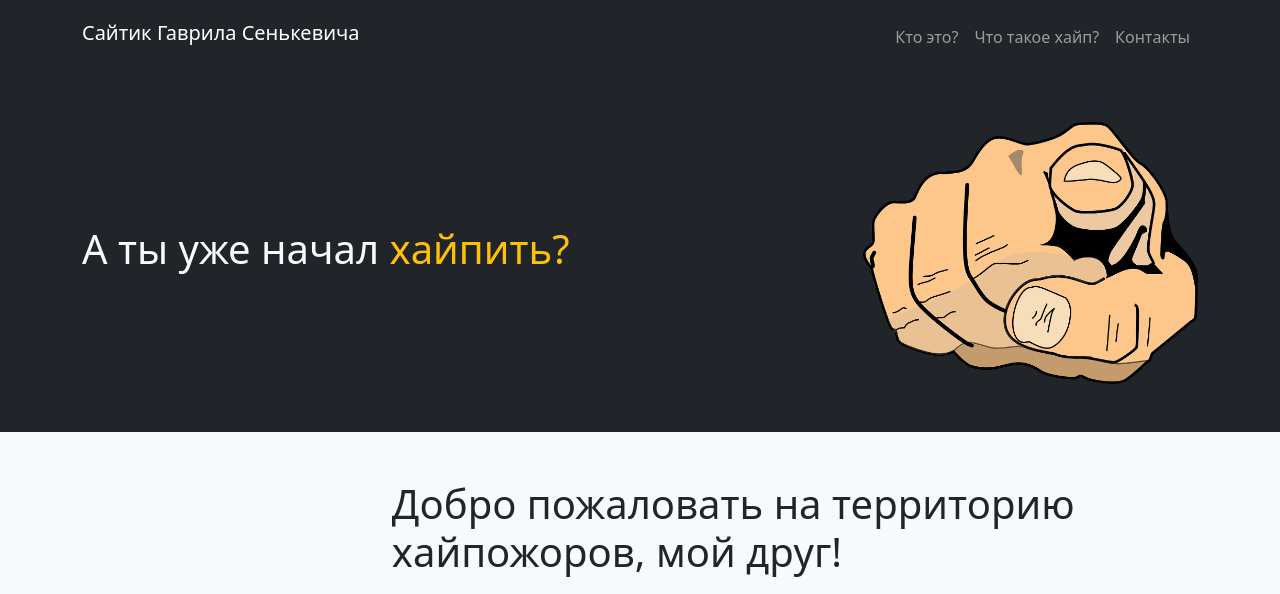
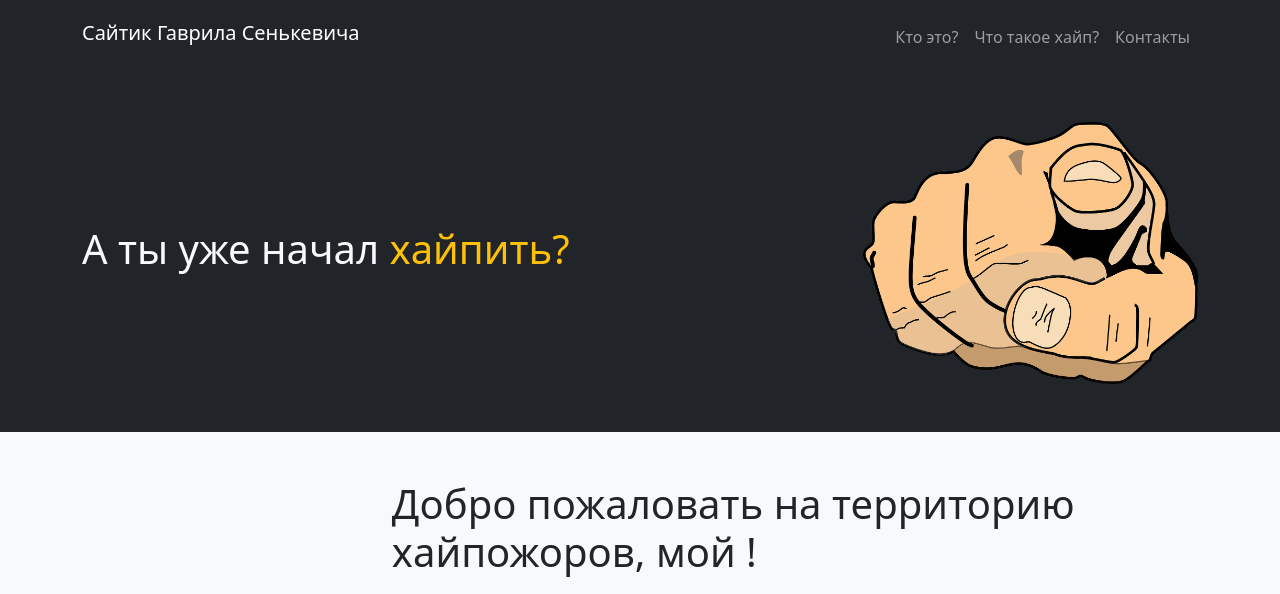
Before and after one commit to gavril-s/gavrilsenkevich, a plain HTML site: page index.html in a window 1280 px wide. Shown: the top 594 px of the page. Drawn offline with nearby package versions, Linux system fonts and the light colour scheme.

Commit message:
Update index.html

```diff
--- a/index.html
+++ b/index.html
@@ -63,7 +63,7 @@
                 alt=""
                 />
                 <article>
-                    <h1> Добро пожаловать на территорию хайпожоров, мой друг!</h1>
+                    <h1> Добро пожаловать на территорию хайпожоров, мой !</h1>
                     <p class="lead my-4">
                         Кто я? Обычный русский любитель хайпа. На этом сайте ты узнаешь о всех тонкостях этого невероятно важного в современной культуре понятия.<br>
                         Дээээбчик! Ой, извини, я немного забегаю вперёд...
```
